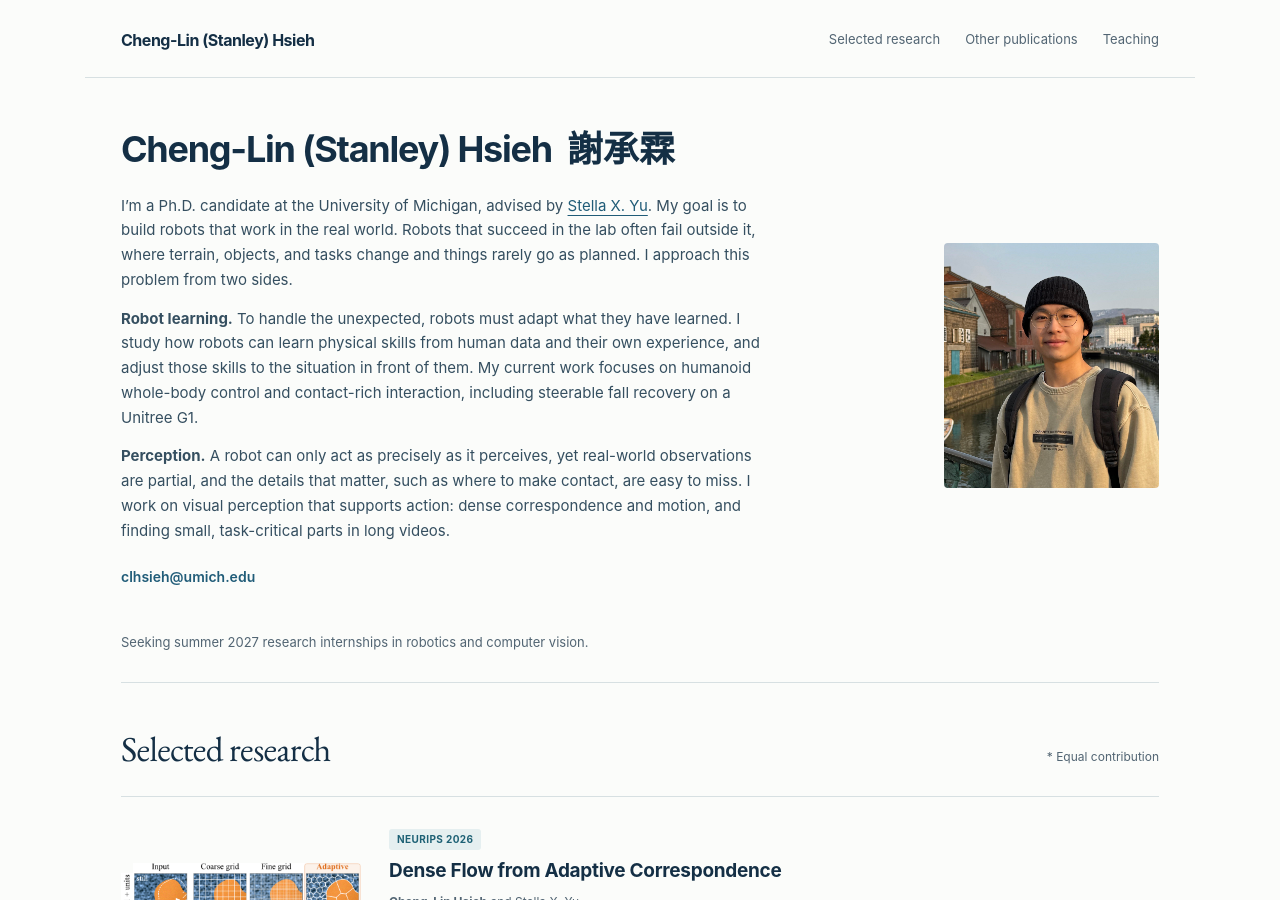
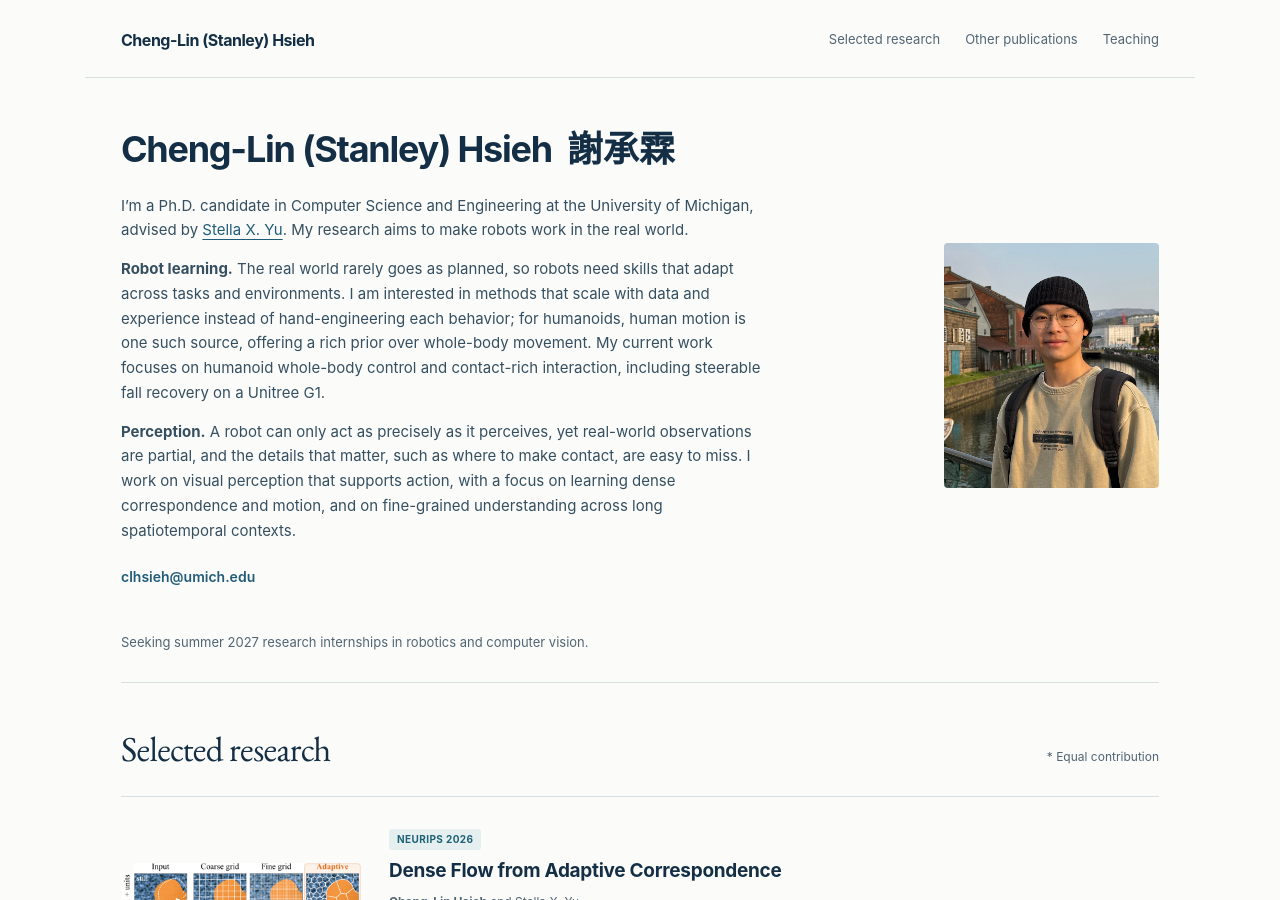
Before and after one commit to chenglinh/chenglinh.github.io, a Jekyll site: the page index.html, which Jekyll copies as it is, in a window 1280 px wide and 900 px high. Built offline with Jekyll 4.4.1, drawn with Linux system fonts in a browser that asks for light colours.

Commit message:
Tighten intro opening and frame research around scalable learning
Co-authored-by: Cursor <cursoragent@cursor.com>

```diff
--- a/index.html
+++ b/index.html
@@ -17,9 +17,9 @@
 <main id="main">
 <section class="hero" aria-labelledby="intro-title">
 <div><h1 id="intro-title"><span>Cheng-Lin (Stanley) Hsieh</span><span class="name-cn" lang="zh-Hant">謝承霖</span></h1>
-<p class="intro">I’m a Ph.D. candidate at the University of Michigan, advised by <a href="https://web.eecs.umich.edu/~stellayu/">Stella X. Yu</a>. My goal is to build robots that work in the real world. Robots that succeed in the lab often fail outside it, where terrain, objects, and tasks change and things rarely go as planned. I approach this problem from two sides.</p>
-<p class="intro"><strong>Robot learning.</strong> To handle the unexpected, robots must adapt what they have learned. I study how robots can learn physical skills from human data and their own experience, and adjust those skills to the situation in front of them. My current work focuses on humanoid whole-body control and contact-rich interaction, including steerable fall recovery on a Unitree G1.</p>
-<p class="intro"><strong>Perception.</strong> A robot can only act as precisely as it perceives, yet real-world observations are partial, and the details that matter, such as where to make contact, are easy to miss. I work on visual perception that supports action: dense correspondence and motion, and finding small, task-critical parts in long videos.</p>
+<p class="intro">I’m a Ph.D. candidate in Computer Science and Engineering at the University of Michigan, advised by <a href="https://web.eecs.umich.edu/~stellayu/">Stella X. Yu</a>. My research aims to make robots work in the real world.</p>
+<p class="intro"><strong>Robot learning.</strong> The real world rarely goes as planned, so robots need skills that adapt across tasks and environments. I am interested in methods that scale with data and experience instead of hand-engineering each behavior; for humanoids, human motion is one such source, offering a rich prior over whole-body movement. My current work focuses on humanoid whole-body control and contact-rich interaction, including steerable fall recovery on a Unitree G1.</p>
+<p class="intro"><strong>Perception.</strong> A robot can only act as precisely as it perceives, yet real-world observations are partial, and the details that matter, such as where to make contact, are easy to miss. I work on visual perception that supports action, with a focus on learning dense correspondence and motion, and on fine-grained understanding across long spatiotemporal contexts.</p>
 <p id="contact" class="contact"><a href="mailto:clhsieh@umich.edu">clhsieh@umich.edu</a></p></div>
 <figure class="portrait"><img src="images/cheng-lin-hsieh.jpg" alt="Portrait of Cheng-Lin Hsieh" width="2901" height="2901"></figure>
 </section>
```
